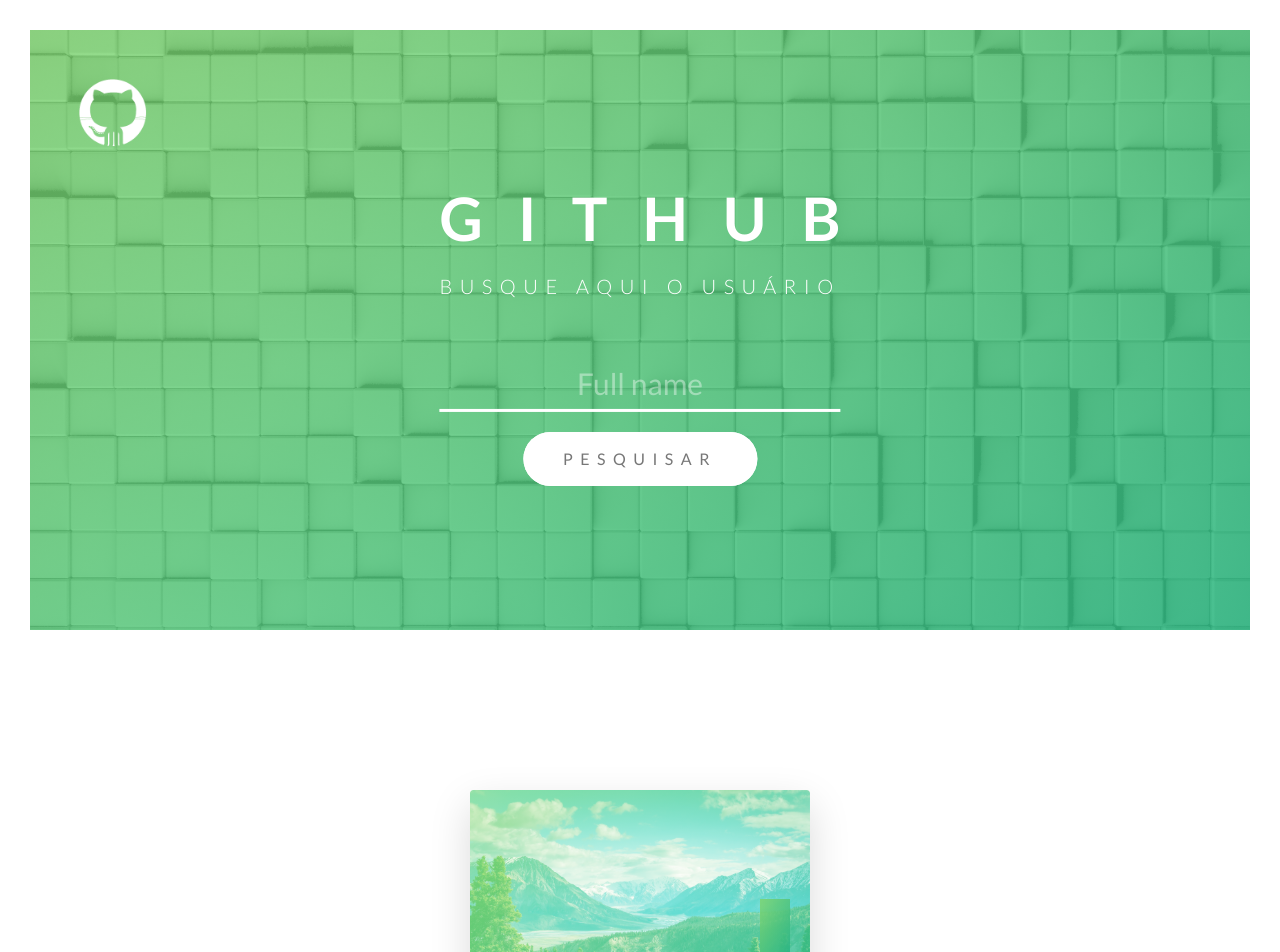
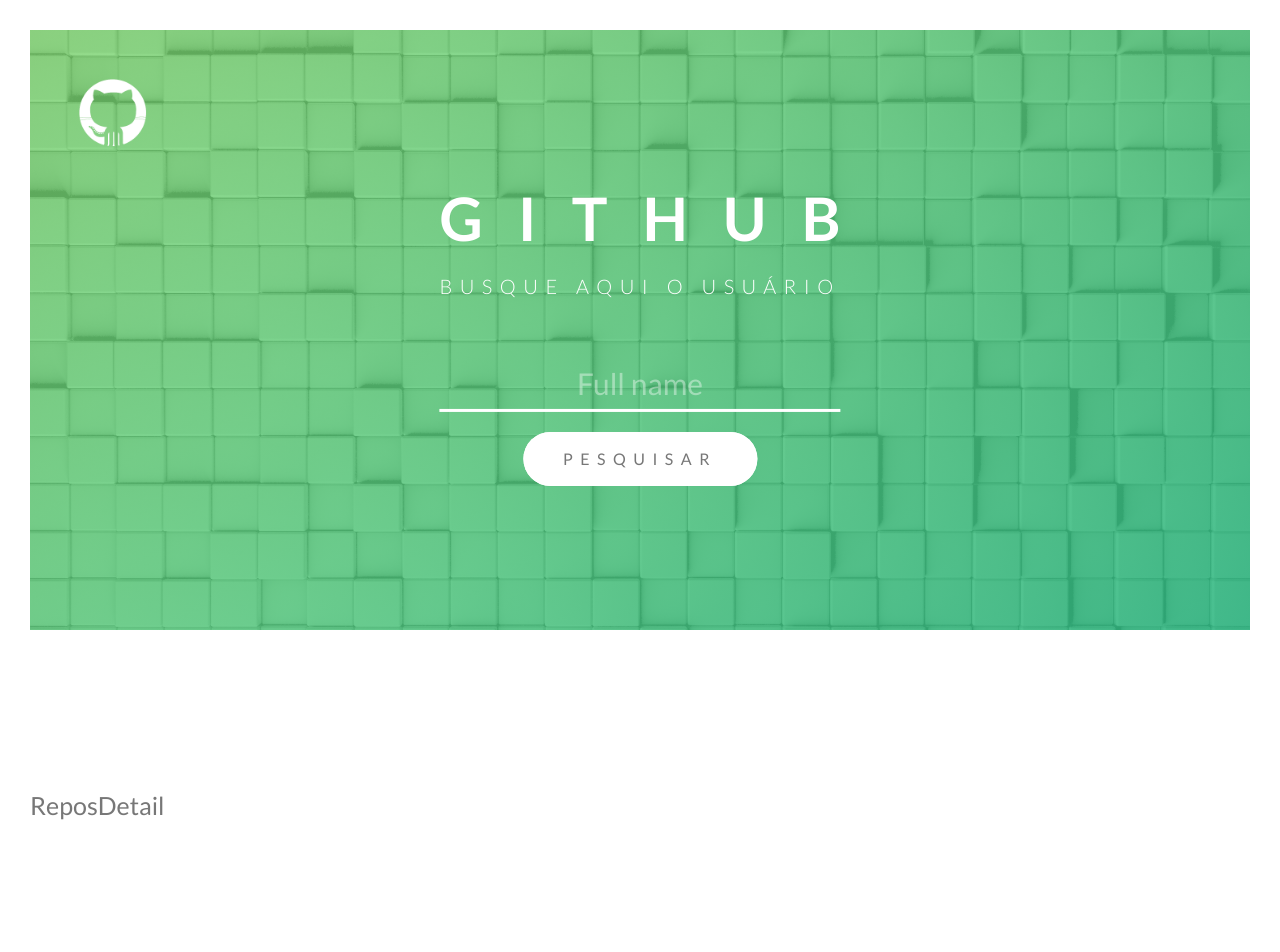
Before and after one commit to GabrielSt/gabx-apigithub, a React (Create React App) app: page /repoDetail in a window 1280 px wide. Shown: the top 952 px of the page. After the commit the page ends 855 px from the top, so only its background shows below. Built offline with nearby package versions, Linux system fonts and the light colour scheme.

Commit message:
Implementing react router on the application

```diff
--- a/package.json
+++ b/package.json
@@ -8,6 +8,7 @@
     "react": "^16.8.6",
     "react-dom": "^16.8.6",
     "react-redux": "^6.0.1",
+    "react-router-dom": "^5.0.0",
     "react-scripts": "2.1.8",
     "redux": "^4.0.1",
     "redux-promise": "^0.6.0",
--- a/src/App.js
+++ b/src/App.js
@@ -8,15 +8,13 @@
 import UserProfile from './components/userProfile';
 import Search from './components/search';
 import Header from './components/header';
+import Routes from './routes';
 
 class App extends Component {
   render() {
     return (
       <Provider store={store}>
-        <div className="App">
-          <Header />
-          <UserProfile />
-        </div>
+        <Routes />
       </Provider>
     );
   }
--- /dev/null
+++ b/src/components/error.js
@@ -0,0 +1,11 @@
+import React, { Component } from 'react';
+
+// import { Container } from './styles';
+
+export default class Erro extends Component {
+  render() {
+    return (
+        <h1>Erro</h1>
+    );
+  }
+}
--- /dev/null
+++ b/src/components/home.js
@@ -0,0 +1,11 @@
+import React, { Component } from 'react';
+
+// import { Container } from './styles';
+
+export default class Home extends Component {
+  render() {
+    return (
+        <h1>Home</h1>
+    );
+  }
+}
--- /dev/null
+++ b/src/components/repoDetail.js
@@ -0,0 +1,11 @@
+import React, { Component } from 'react';
+
+// import { Container } from './styles';
+
+export default class ReposDetail extends Component {
+  render() {
+    return (
+        <h1>ReposDetail</h1>
+    );
+  }
+}
--- /dev/null
+++ b/src/components/reposList.js
@@ -0,0 +1,11 @@
+import React, { Component } from 'react';
+
+// import { Container } from './styles';
+
+export default class ReposList extends Component {
+  render() {
+    return (
+        <h1>ReposList</h1>
+    );
+  }
+}
--- /dev/null
+++ b/src/routes.js
@@ -0,0 +1,25 @@
+import React from 'react';
+import { BrowserRouter, Route, Switch } from "react-router-dom";
+
+import Home from './components/home';
+import UserProfile from './components/userProfile';
+import ReposList from './components/reposList';
+import RepoDetail from './components/repoDetail';
+import Header from './components/header';
+import Error from './components/error'
+
+
+export default props => (
+    <BrowserRouter>
+        <div className="App">
+            <Header />
+            <Switch>
+                <Route path="/" component={Home} exact />
+                <Route path="/userProfile" component={UserProfile} />
+                <Route path="/reposList" component={ReposList} />
+                <Route path="/repoDetail" component={RepoDetail} />
+                <Route component={Error} />
+            </Switch>
+        </div>
+    </BrowserRouter>
+)
```
Also changed, not shown: 1 other file (tests, documents, lock files or other folders).
